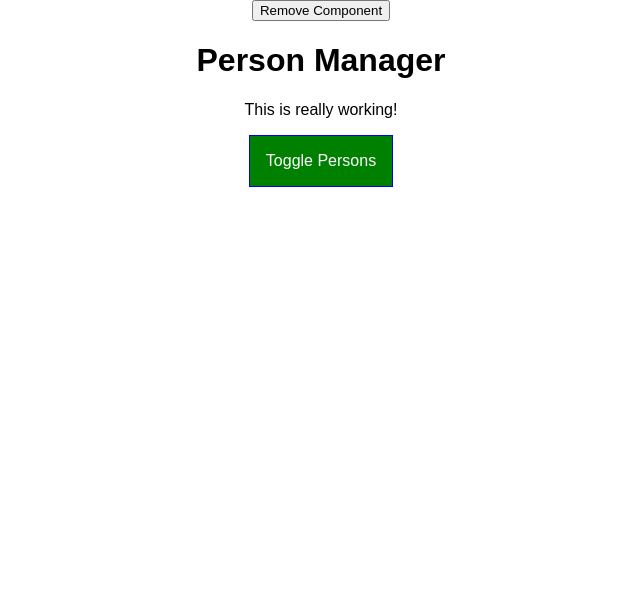
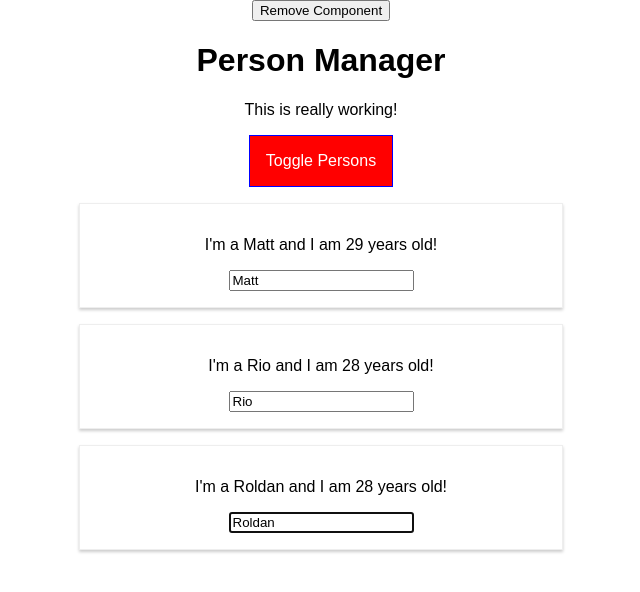
Before and after one commit to MrCooper42/React-guide, a React (Create React App) app: page / in a window 1280 px wide. Shown: the top 592 px of the page, without its empty margins (319-959 px from the left). Built offline with nearby package versions, Linux system fonts and the light colour scheme.

Commit message:
using refs with react hooks

```diff
--- a/src/components/Cockpit/Cockpit.js
+++ b/src/components/Cockpit/Cockpit.js
@@ -1,13 +1,16 @@
-import React, { useEffect } from 'react';
+import React, { useEffect, useRef } from 'react';
 import styles from './Cockpit.module.css';
 
 export const Cockpit = React.memo(props => {
+  const toggleBtnRef = useRef(null);
+
   useEffect(() => {
     console.log('[Cockpit.js] useEffect');
     // Http request...
-    setTimeout(() => {
-      alert('Saved data to the cloud');
-    }, 1000);
+    // setTimeout(() => {
+    //   alert('Saved data to the cloud');
+    // }, 1000);
+    toggleBtnRef.current.click();
     return () => {
       console.log('[Cockpit.js] cleanup work in useEffect');
     };
@@ -39,7 +42,7 @@
     <div className={styles.Cockpit}>
       <h1>{title}</h1>
       <p className={assignedStyles.join(' ')}>This is really working!</p>
-      <button className={btnClass} onClick={clicked}>
+      <button ref={toggleBtnRef} className={btnClass} onClick={clicked}>
         Toggle Persons
       </button>
     </div>
```
